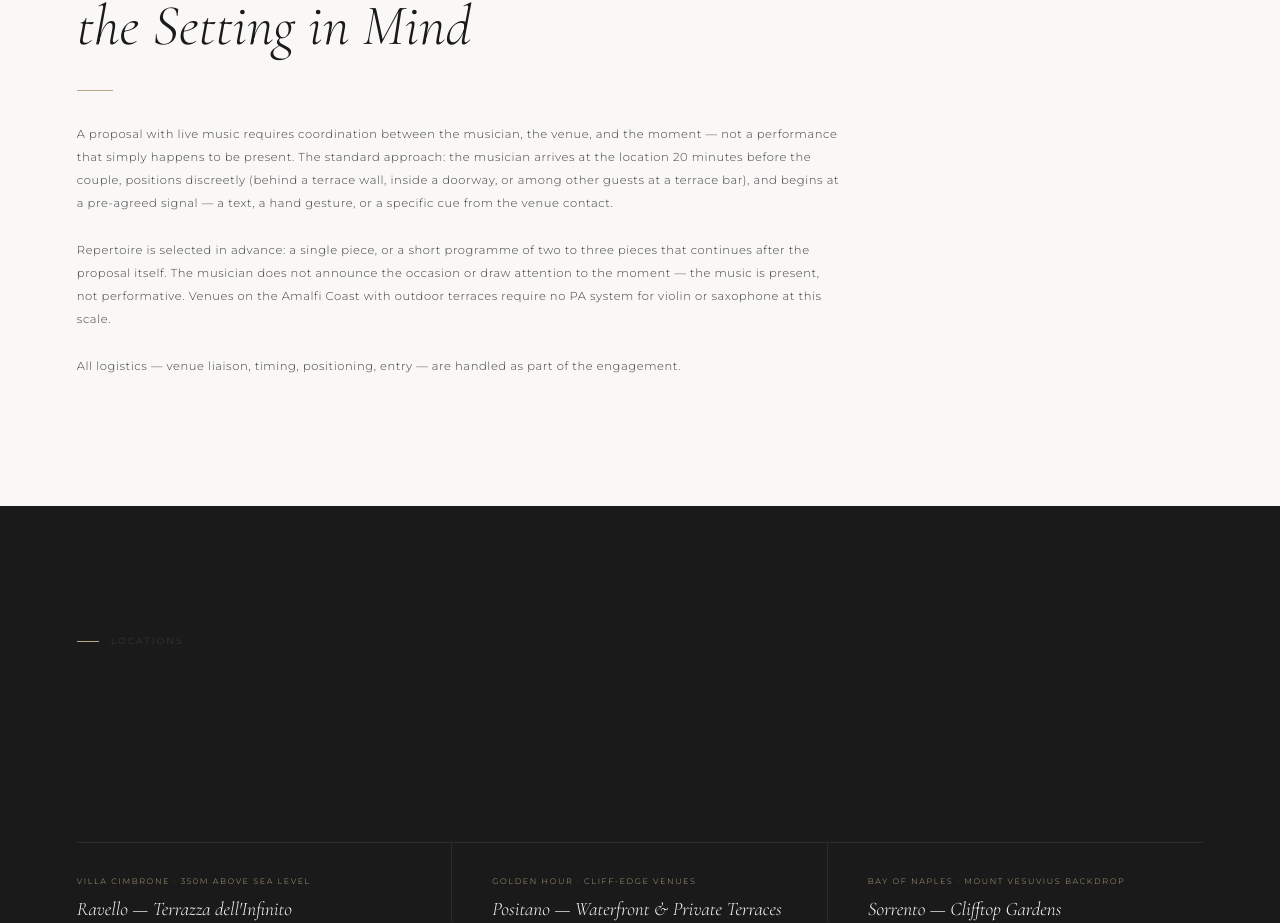
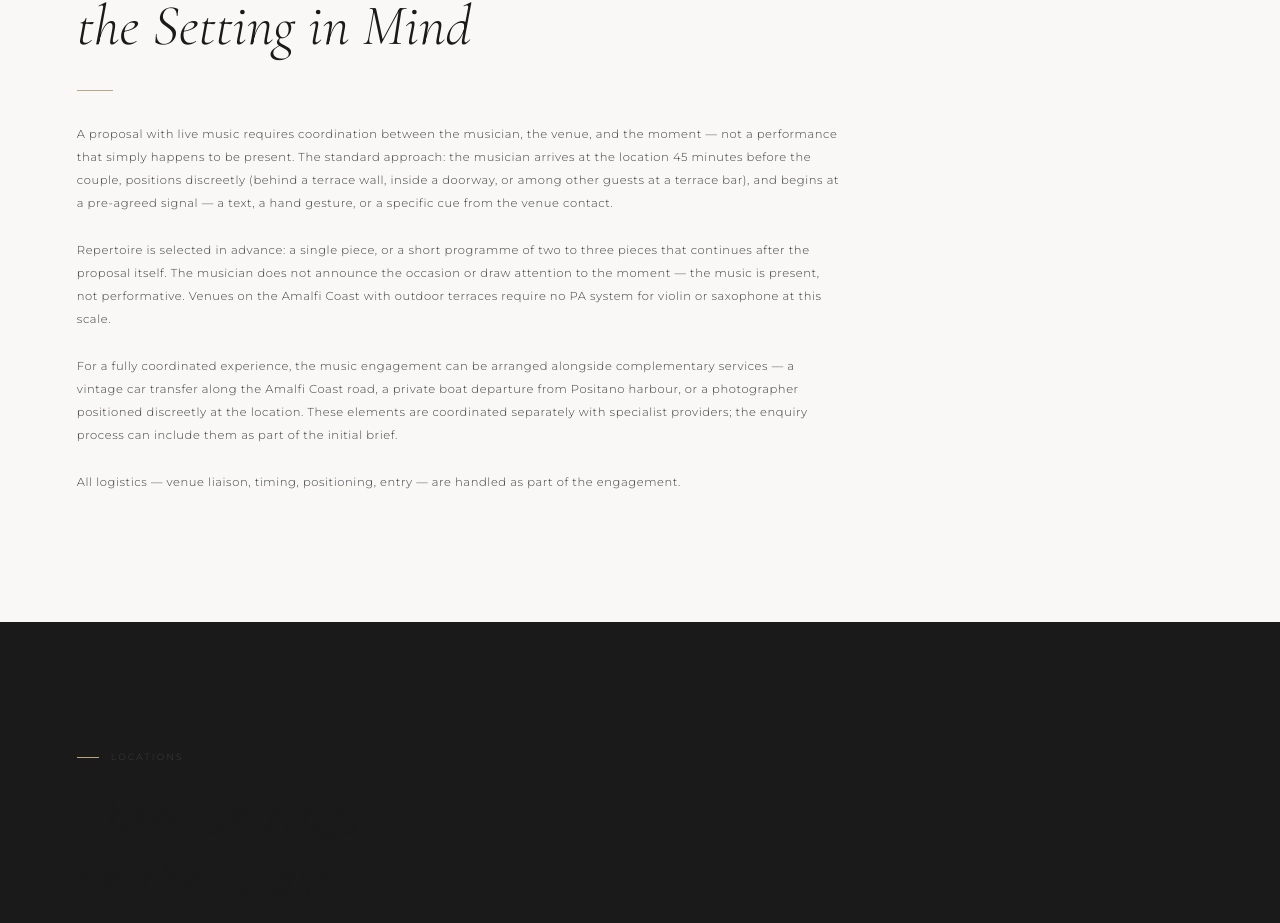
Before and after one commit to doncip82/sito-wedding, a React (Vite) app: page /occasions/marriage-proposal in a window 1280 px wide. Shown: the part 918-1841 px from the top of the page. Built offline with nearby package versions, Linux system fonts and the light colour scheme.

Commit message:
copy(MarriageProposal): mention complementary service coordination
Brief reference to vintage car, private boat and photographer coordination
as optional elements of a fully arranged proposal experience.

Co-Authored-By: Claude Sonnet 4.6 <noreply@anthropic.com>

```diff
--- a/src/pages/occasions/MarriageProposal.jsx
+++ b/src/pages/occasions/MarriageProposal.jsx
@@ -87,7 +87,7 @@ export default function OccasionMarriageProposal() {
             <p>
               A proposal with live music requires coordination between the musician, the
               venue, and the moment — not a performance that simply happens to be present.
-              The standard approach: the musician arrives at the location 20 minutes before
+              The standard approach: the musician arrives at the location 45 minutes before
               the couple, positions discreetly (behind a terrace wall, inside a doorway, or
               among other guests at a terrace bar), and begins at a pre-agreed signal — a
               text, a hand gesture, or a specific cue from the venue contact.
@@ -98,6 +98,14 @@ export default function OccasionMarriageProposal() {
               does not announce the occasion or draw attention to the moment — the music
               is present, not performative. Venues on the Amalfi Coast with outdoor terraces
               require no PA system for violin or saxophone at this scale.
+            </p>
+            <p>
+              For a fully coordinated experience, the music engagement can be arranged
+              alongside complementary services — a vintage car transfer along the Amalfi
+              Coast road, a private boat departure from Positano harbour, or a photographer
+              positioned discreetly at the location. These elements are coordinated
+              separately with specialist providers; the enquiry process can include them
+              as part of the initial brief.
             </p>
             <p>
               All logistics — venue liaison, timing, positioning, entry — are handled
```
